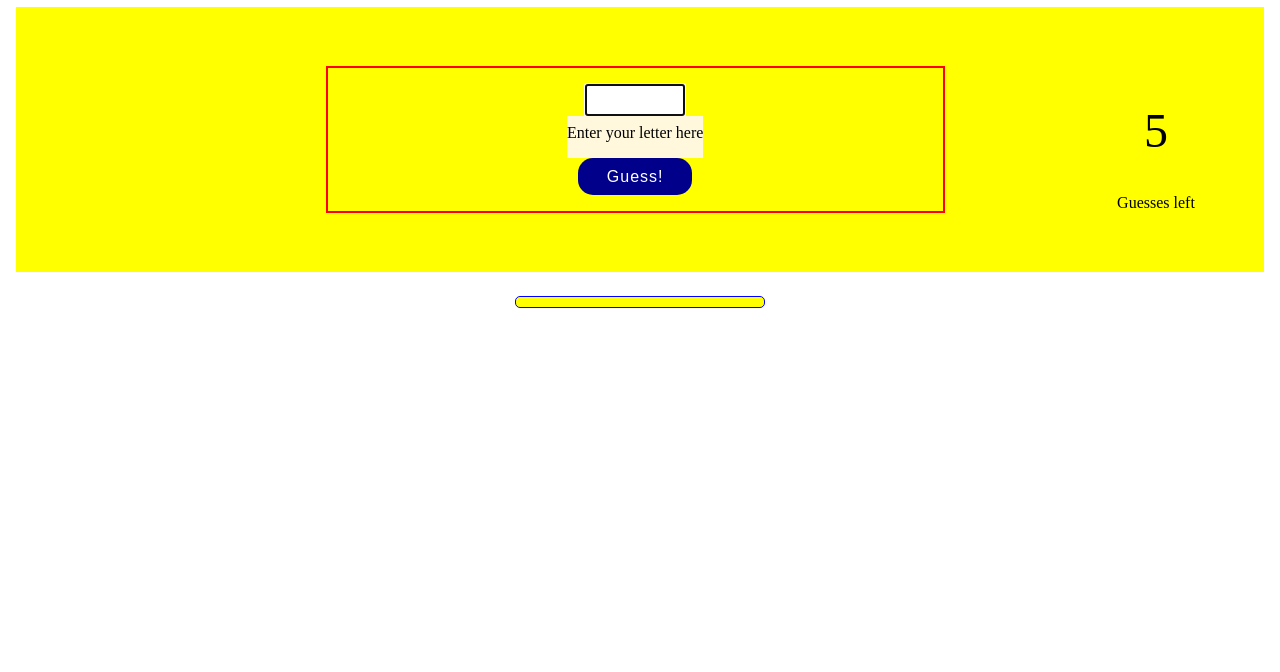
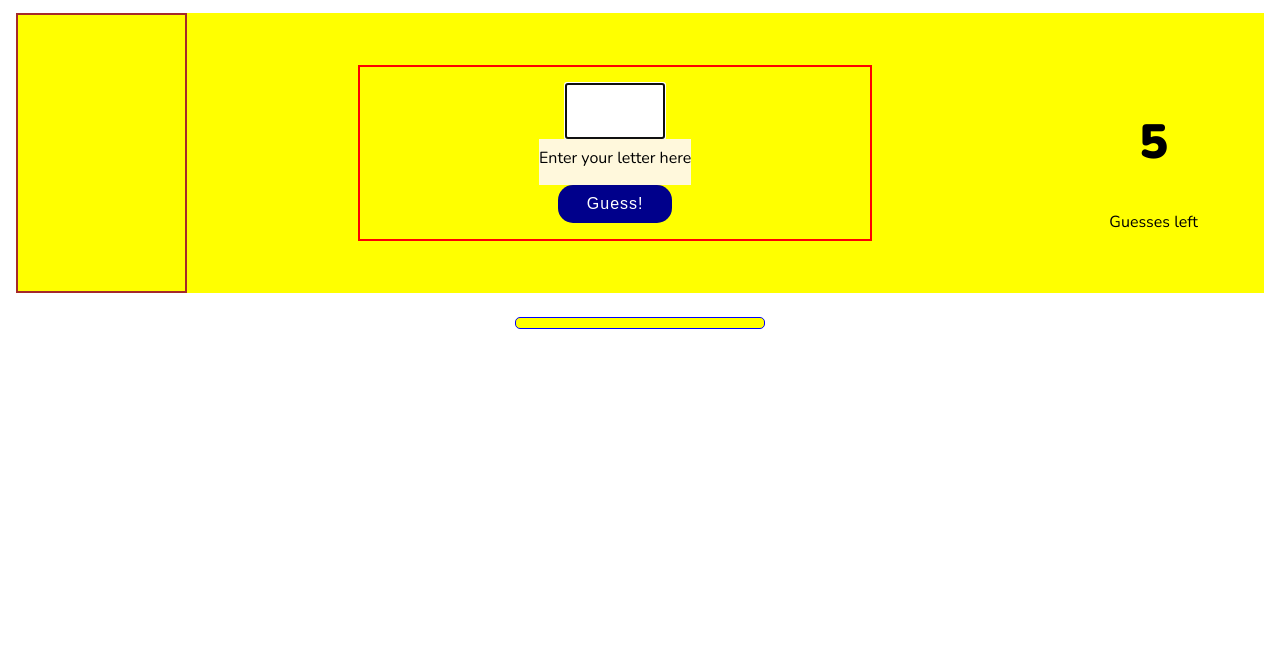
Before and after one commit to Valciic/hangman-game, a plain HTML site: page index.html in a window 1280 px wide. Shown: the part 128-800 px from the top of the page. Drawn offline with nearby package versions, Linux system fonts and the light colour scheme; no server answers.

Commit message:
Used letters container added

```diff
--- a/app.js
+++ b/app.js
@@ -3,11 +3,14 @@ const answerField = document.getElementById("answer-field");
 const message = document.getElementById("message");
 const btn = document.getElementById("game-btn");
 const guessesDisplay = document.getElementById("guesses-left");
+const usedLettersDisplay = document.querySelector(".used-letters-container");
 
 const ONLY_LETTERS = "Words contain only letters";
 const NO_SUCH_LETTER = "There is no such letter in this word!";
 const YOU_LOST = "You did not guess such a easy word...";
 const YOU_WON = "You guessed the word! Aren't you amazing?!";
+const DONT_WASTE_GUESSES =
+  "You tried this letter already! Don't waste guesses!";
 
 const randomWord = new RandomWord();
 const verification = new Verification();
@@ -40,17 +43,27 @@ function displayHiddenWord() {
     answerField.textContent = results[0].replace(/\D/g, "*");
     shownAnswer = answerField.textContent.split("");
     correctWord = results[0].split("");
-  })
+  });
 }
 
 function checkLetter(letter) {
   if (verification.isLetter(letter)) {
     const visibleAnswer = answerField.textContent;
-    if (correctWord.includes(letter) && !visibleAnswer.includes(letter))
+    const usedLetters = usedLettersDisplay.textContent;
+    if (usedLetters.includes(letter)) {
+      msg.showMessage(DONT_WASTE_GUESSES);
+      msg.showGuessesLeft(--guessesLeft);
+
+    } else if (
+      correctWord.includes(letter) &&
+      !visibleAnswer.includes(letter)
+    ) {
       verification.replaceCorrectLetters(letter, correctWord, visibleAnswer);
-    else {
+      usedLettersDisplay.textContent += `${letter} `;
+    } else {
       msg.showMessage(NO_SUCH_LETTER);
       msg.showGuessesLeft(--guessesLeft);
+      usedLettersDisplay.textContent += `${letter} `;
     }
     isGameFinished(guessesLeft, visibleAnswer);
   } else {
@@ -63,10 +76,11 @@ function resetGame() {
   btn.innerText = "Guess!";
   guessedLetter.disabled = false;
   guessedLetter.focus();
-  displayHiddenWord();
   guessesLeft = 5;
   msg.showGuessesLeft(guessesLeft);
   msg.showMessage("");
+  usedLettersDisplay.textContent = "";
+  displayHiddenWord();
 }
 
 function isGameFinished(guessCount, visibleAnswer) {
--- a/index.html
+++ b/index.html
@@ -4,6 +4,11 @@
     <meta charset="UTF-8" />
     <meta http-equiv="X-UA-Compatible" content="IE=edge" />
     <meta name="viewport" content="width=device-width, initial-scale=1.0" />
+    <link rel="preconnect" href="https://fonts.gstatic.com" />
+    <link
+      href="https://fonts.googleapis.com/css2?family=Nunito:wght@400;700;900&display=swap"
+      rel="stylesheet"
+    />
     <link rel="stylesheet" href="styles.css" />
     <title>Guess the word</title>
   </head>
@@ -13,6 +18,7 @@
     </header>
     <main>
       <div class="ui-container">
+        <div class="used-letters-container"></div>
         <div class="input-container">
           <input
             type="text"
--- a/styles.css
+++ b/styles.css
@@ -2,6 +2,9 @@
     margin: 0;
     padding: 0;
     box-sizing: border-box;
+}
+body {
+    font-family: 'Nunito', sans-serif;
 }
 
 #title {
@@ -14,9 +17,21 @@
 .ui-container {
     background: yellow;
     display: grid;
-    grid-template-columns: 5fr 1fr;
+    grid-template-columns: 1fr 5fr 1fr;
     place-items: center;
     margin: 0 1em;;
+}
+.used-letters-container {
+    font-size: 1.5rem;
+    font-weight: 700;
+    text-transform: uppercase;
+    text-align: center;
+    border: 2px brown solid;
+    height: 100%;
+    width: 100%;
+    display: flex;
+    align-items: center;
+    justify-content: center;
 }
 
 .input-container {
@@ -27,8 +42,6 @@
     display: flex;
     flex-direction: column;
     align-items: center;
-    position: relative;
-    left: 10%;
 }
 
 p {
@@ -43,6 +56,9 @@ p {
     max-width: 100px;
     padding: 0.5em;
     text-align: center;
+    font-size: 1.5rem;
+    text-transform: uppercase;
+    font-weight: bolder;
 }
 .label {
     padding: 0.5em 0 1em;
@@ -76,6 +92,7 @@ p {
     padding: 2em;
     font-size: 48px;
     color: #000;
+    font-weight: 900;
 }
 
 #answer-field {
```
